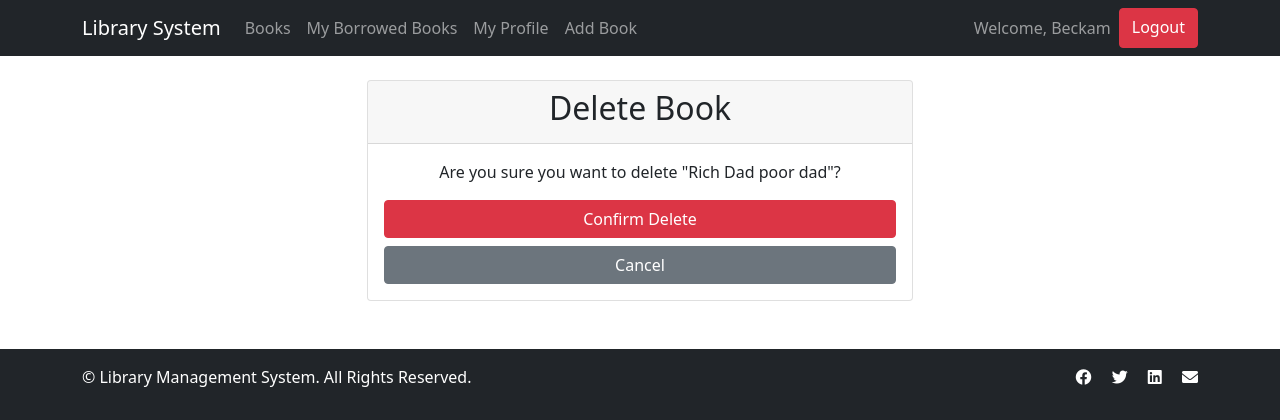
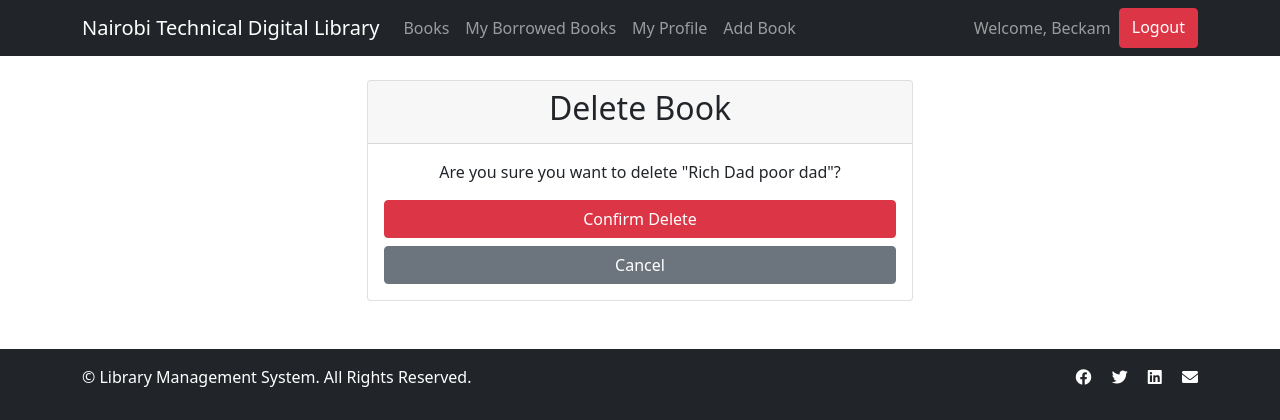
Before and after one commit to ahmednule/Library, a Django app: page /book/1/delete/ in a window 1280 px wide. Shown: the top 420 px of the page. Run offline with Django 5.2, Linux system fonts and the light colour scheme; the first user in the database is signed in; data comes from the database, SQL or seed files in the repository.

Commit message:
changed the na,e of the library to the one the client wants

```diff
--- a/Library_management_system/library/templates/base.html
+++ b/Library_management_system/library/templates/base.html
@@ -15,7 +15,7 @@
     <!-- Navigation Bar -->
     <nav class="navbar navbar-expand-lg navbar-dark bg-dark mb-4">
         <div class="container">
-            <a class="navbar-brand" href="{% url 'book_list' %}">Library System</a>
+            <a class="navbar-brand" href="{% url 'book_list' %}"> Nairobi Technical Digital Library</a>
             <button class="navbar-toggler" type="button" data-bs-toggle="collapse" data-bs-target="#navbarNav">
                 <span class="navbar-toggler-icon"></span>
             </button>
```
